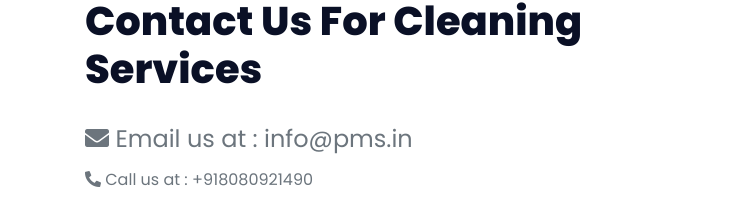
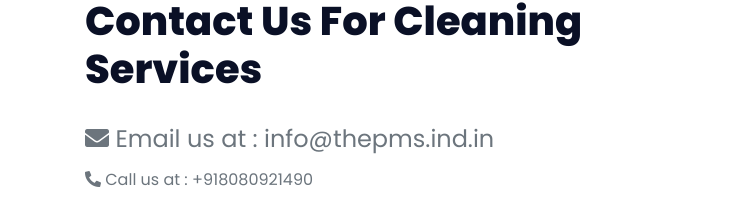
Before and after one commit to bgunjan01/PMSWeb, a plain HTML site: page contact.html in a window 1280 px wide. Shown: the part 591-800 px from the top of the page, 0-745 px from the left. Drawn offline with nearby package versions, Linux system fonts and the light colour scheme; grey boxes are pictures that could not be loaded.

Commit message:
Update contact.html
updated info@thepms.ind.in

```diff
--- a/contact.html
+++ b/contact.html
@@ -108,7 +108,7 @@
             </div>
             <div class="row">
                 <div class="col-lg-7 mb-5 mb-lg-0">
-                    <h4 class="font-weight-normal text-muted mb-3"><i class="fa fa-envelope"></i> Email us at : info@pms.in</h4>
+                    <h4 class="font-weight-normal text-muted mb-3"><i class="fa fa-envelope"></i> Email us at : info@thepms.ind.in</h4>
                     <h6 class="font-weight-normal text-muted mb-3"><i class="fa fa-phone-alt"></i> Call us at : +918080921490</h6>
 
                 </div>
```
